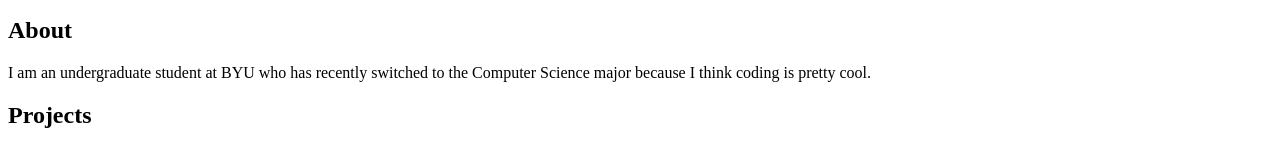
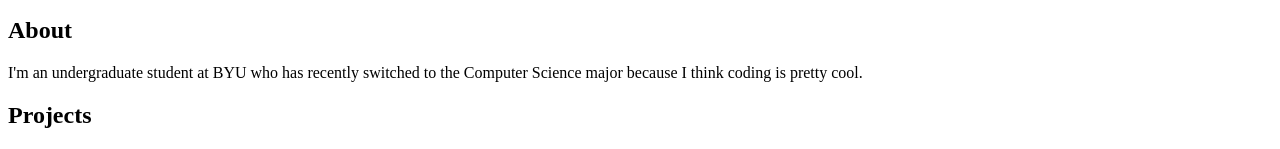
Before and after one commit to bfrodsham/260-Webpage, a plain HTML site: page index.html in a window 1280 px wide. Shown: the part 174-323 px from the top of the page. Drawn offline with Linux system fonts and the light colour scheme.

Commit message:
Connecting to Atom

```diff
--- a/index.html
+++ b/index.html
@@ -9,7 +9,7 @@
 		<h1>About Benjamin Frodsham</h1>
 
 		<h2>About</h2>
-			<p>I am an undergraduate student at BYU who has recently switched to the Computer Science major because I think coding is pretty cool.</p>
+			<p>I'm an undergraduate student at BYU who has recently switched to the Computer Science major because I think coding is pretty cool.</p>
 		<h2>Projects</h2>
 			<p> Some of the humble projects I've been working on as it relates to coding:</p>
 			<ul>
```
